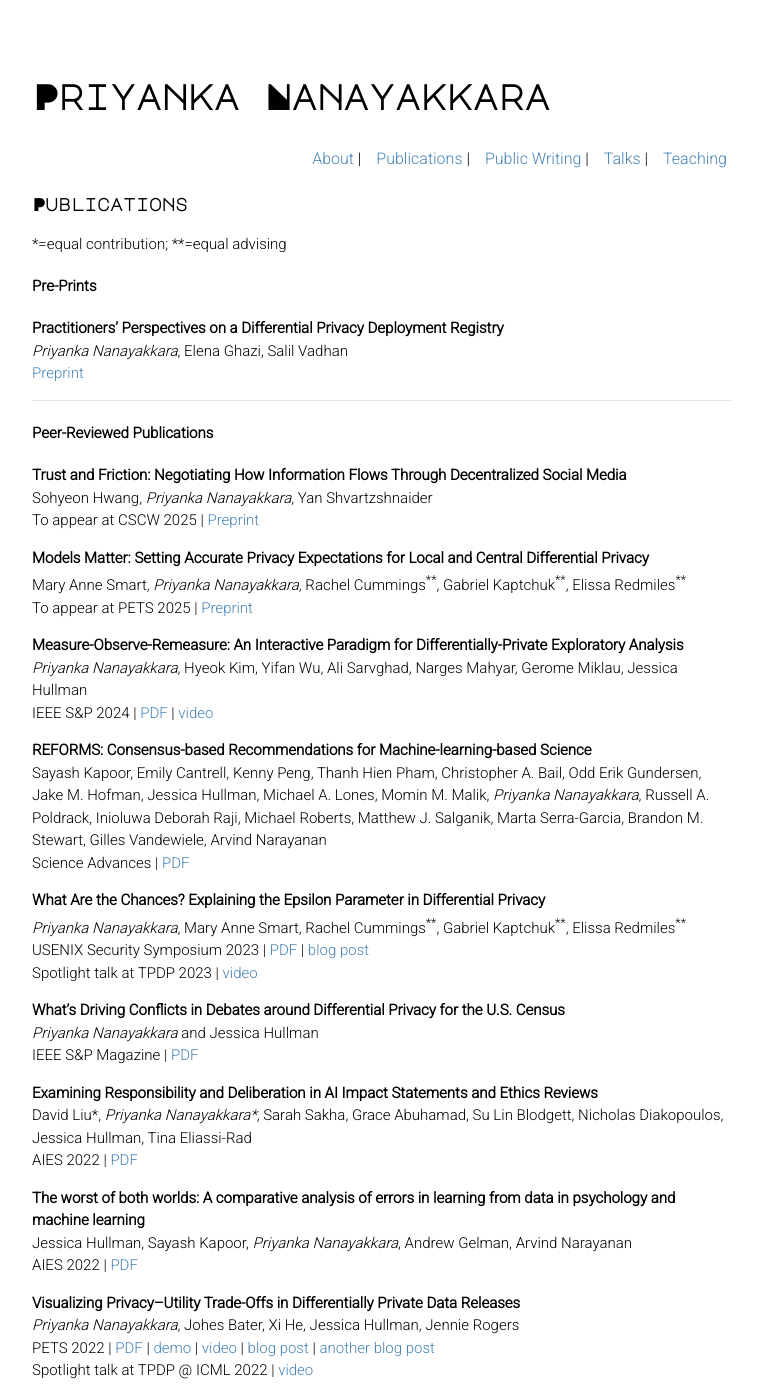
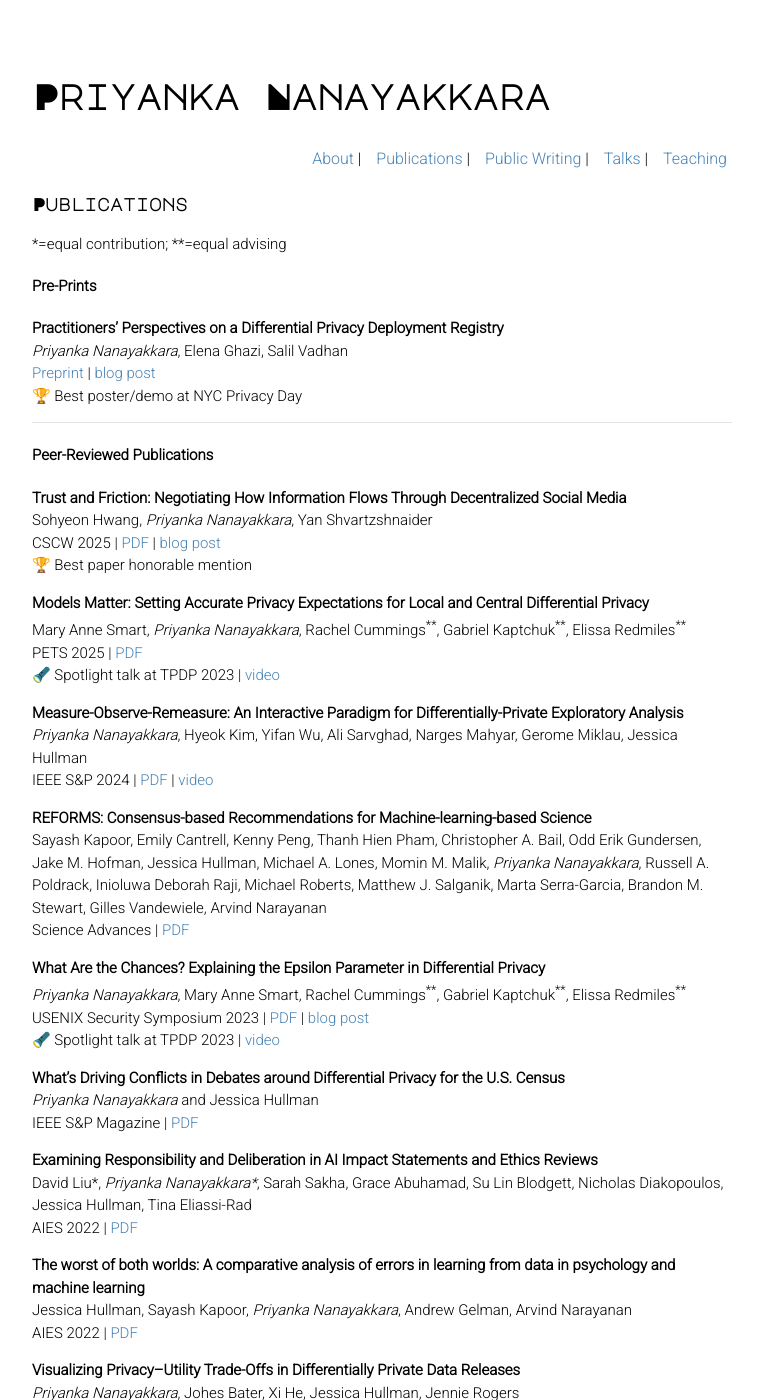
Before and after one commit to priyakalot/priyakalot.github.io, a Jekyll site: the page built from publications.md, in a window 1280 px wide and 1400 px high. Shown: the whole window, without its empty margins (258-1015 px from the left). Built offline with Jekyll 4.4.1, drawn with Linux system fonts in a browser that asks for light colours; nearby versions of some CDN libraries; our own code applies the rules of GitHub Pages for plain Markdown files; some of the changed text lies outside the part shown.

Commit message:
Update publications.md

```diff
--- a/publications.md
+++ b/publications.md
@@ -7,7 +7,8 @@ layout: default
 #### Pre-Prints
 **Practitioners' Perspectives on a Differential Privacy Deployment Registry**\
 _Priyanka Nanayakkara_, Elena Ghazi, Salil Vadhan\
-[Preprint](https://arxiv.org/pdf/2509.13509)
+[Preprint](https://arxiv.org/pdf/2509.13509) | [blog post](https://opendp.org/2025/11/25/launching-the-differential-privacy-deployments-registry/)\
+🏆 Best poster/demo at NYC Privacy Day
 
 <hr>
 
@@ -15,11 +16,13 @@ _Priyanka Nanayakkara_, Elena Ghazi, Salil Vadhan\
 
 **Trust and Friction: Negotiating How Information Flows Through Decentralized Social Media**\
 Sohyeon Hwang, _Priyanka Nanayakkara_, Yan Shvartzshnaider\
-To appear at CSCW 2025 | [Preprint](https://arxiv.org/pdf/2503.02150)
+CSCW 2025 | [PDF](https://arxiv.org/pdf/2503.02150) | [blog post](https://medium.com/acm-cscw/who-do-you-trust-with-your-social-media-data-when-no-one-or-everyone-is-in-charge-783b212057de)\
+🏆 Best paper honorable mention
 
 **Models Matter: Setting Accurate Privacy Expectations for Local and Central Differential Privacy**\
 Mary Anne Smart, _Priyanka Nanayakkara_, Rachel Cummings<sup>\*\*</sup>, Gabriel Kaptchuk<sup>\*\*</sup>, Elissa Redmiles<sup>\*\*</sup>\
-To appear at PETS 2025 | [Preprint](https://arxiv.org/pdf/2408.08475)
+PETS 2025 | [PDF](https://petsymposium.org/popets/2025/popets-2025-0150.pdf)\
+🔦 Spotlight talk at TPDP 2023 | [video](https://www.youtube.com/watch?v=8Cc0u606VxA)
 
 **Measure-Observe-Remeasure: An Interactive Paradigm for Differentially-Private Exploratory Analysis**\
 _Priyanka Nanayakkara_, Hyeok Kim, Yifan Wu, Ali Sarvghad, Narges Mahyar, Gerome Miklau, Jessica Hullman\
@@ -32,7 +35,7 @@ Science Advances | [PDF](https://www.science.org/doi/10.1126/sciadv.adk3452)
 **What Are the Chances? Explaining the Epsilon Parameter in Differential Privacy**\
 _Priyanka Nanayakkara_, Mary Anne Smart, Rachel Cummings<sup>\*\*</sup>, Gabriel Kaptchuk<sup>\*\*</sup>, Elissa Redmiles<sup>\*\*</sup>\
 USENIX Security Symposium 2023 | [PDF](https://www.usenix.org/system/files/usenixsecurity23-nanayakkara.pdf) | [blog post](https://cdt.org/insights/youll-probably-be-protected-explaining-differential-privacy-guarantees/)\
-Spotlight talk at TPDP 2023 | [video](https://www.youtube.com/watch?v=8Cc0u606VxA)
+🔦 Spotlight talk at TPDP 2023 | [video](https://www.youtube.com/watch?v=8Cc0u606VxA)
 
 **What’s Driving Conflicts in Debates around Differential Privacy for the U.S. Census**\
 _Priyanka Nanayakkara_ and Jessica Hullman\
@@ -49,7 +52,7 @@ AIES 2022 | [PDF](https://arxiv.org/pdf/2203.06498.pdf)
 **Visualizing Privacy--Utility Trade-Offs in Differentially Private Data Releases**\
 _Priyanka Nanayakkara_, Johes Bater, Xi He, Jessica Hullman, Jennie Rogers\
 PETS 2022 | [PDF](https://petsymposium.org/2022/files/papers/issue2/popets-2022-0058.pdf) | [demo](https://priyakalot.github.io/ViP-demo/) | [video](https://youtu.be/2uNLBFg23VI?t=2229) | [blog post](https://medium.com/multiple-views-visualization-research-explained/visualizing-the-accuracy-privacy-trade-off-to-improve-budget-decisions-with-differential-privacy-66fc3efb34a) | [another blog post](https://medium.com/technically-social/visualizing-privacy-trade-offs-for-sensitive-data-af0f57053517)\
-Spotlight talk at TPDP @ ICML 2022 | [video](https://icml.cc/virtual/2022/20846)
+🔦 Spotlight talk at TPDP @ ICML 2022 | [video](https://icml.cc/virtual/2022/20846)
 
 **Unpacking the expressed consequences of AI research in broader impact statements**\
 _Priyanka Nanayakkara_, Jessica Hullman, Nicholas Diakopoulos\
```
